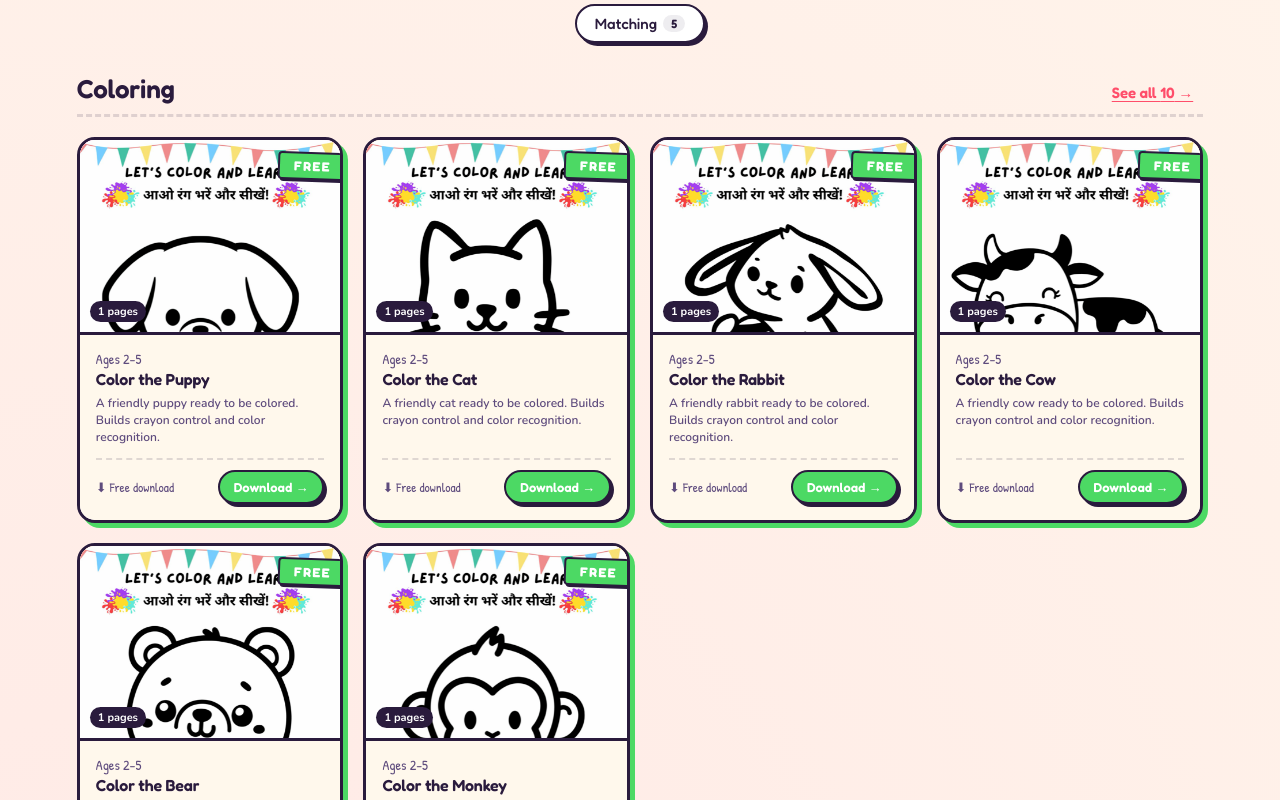
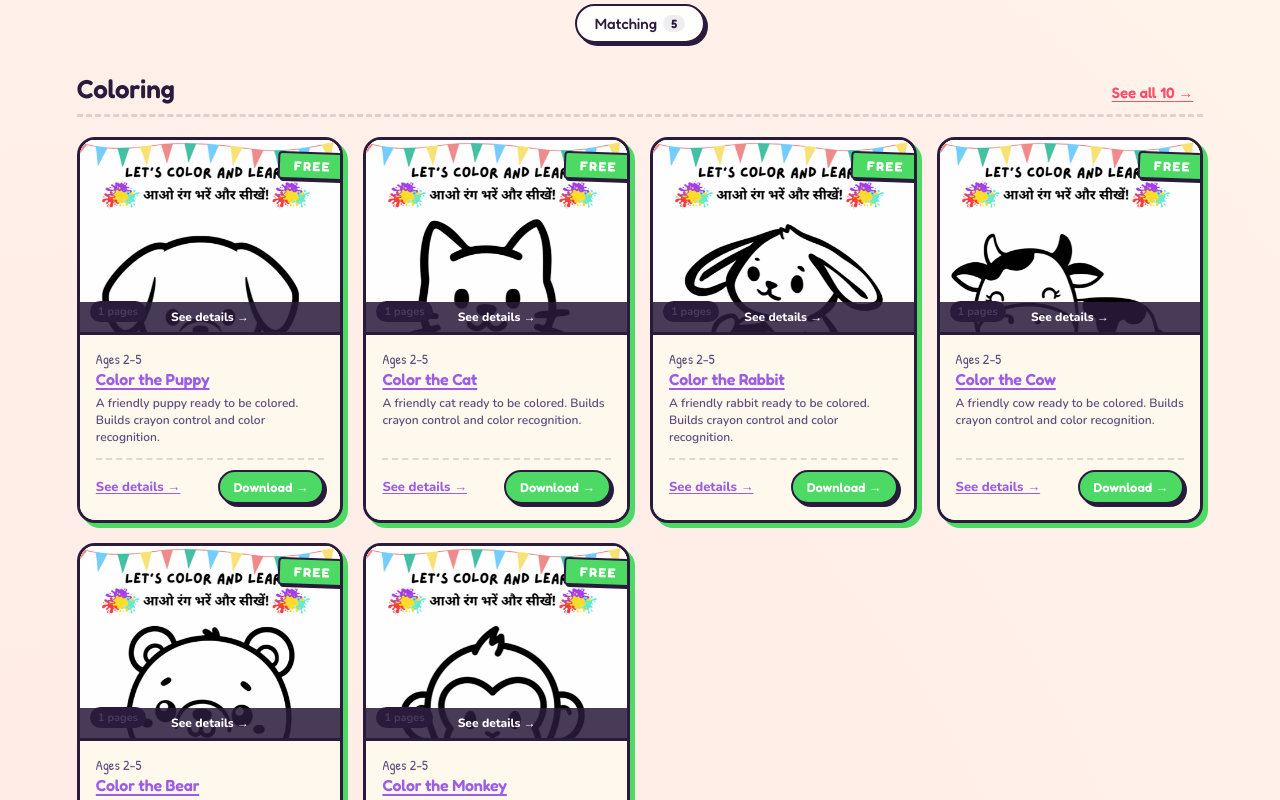
Before and after one commit to chotikiduniya21-bot/ckd, a Next.js app: page /activity-sheets in a window 1280 px wide. Shown: the part 900-1700 px from the top of the page. Built offline with nearby package versions, Linux system fonts and the light colour scheme; no server answers.

Commit message:
sheets: make thumbnail and title clickable, add See details link

```diff
--- a/app/activity-sheets/FreeSheetsGrid.tsx
+++ b/app/activity-sheets/FreeSheetsGrid.tsx
@@ -55,24 +55,46 @@ export default function FreeSheetsGrid({ sheets }: { sheets: FreeSheet[] }) {
   const renderSheet = (sheet: FreeSheet) => (
     <div key={sheet.id} className={styles.freeCard}>
       <div className={styles.freeRibbon}>FREE</div>
+      {sheetContent[sheet.id] ? (
+        <Link
+          href={`/activity-sheets/${sheetContent[sheet.id].slug}`}
+          className={styles.freeThumb}
+          style={{ background: colorMap[sheet.color] }}
+          aria-label={`${sheet.title}, see details`}
+        >
+          <Image
+            src={`/sheet-thumbs/${sheet.id}.png`}
+            alt={`${sheet.title}, free printable activity sheet for kids ages ${sheet.ageRange}`}
+            fill
+            sizes="(max-width: 700px) 90vw, 300px"
+            className={styles.freeThumbImg}
+          />
+          <div className={styles.freePageBadge}>{sheet.pages} pages</div>
+          <div className={styles.freeThumbHint}>See details →</div>
+        </Link>
+      ) : (
         <div
           className={styles.freeThumb}
           style={{ background: colorMap[sheet.color] }}
         >
           <Image
             src={`/sheet-thumbs/${sheet.id}.png`}
-          alt={`${sheet.title} — free printable activity sheet for kids ages ${sheet.ageRange}`}
+            alt={`${sheet.title}, free printable activity sheet for kids ages ${sheet.ageRange}`}
             fill
             sizes="(max-width: 700px) 90vw, 300px"
             className={styles.freeThumbImg}
           />
           <div className={styles.freePageBadge}>{sheet.pages} pages</div>
         </div>
+      )}
       <div className={styles.freeBody}>
         <div className={styles.freeAge}>Ages {sheet.ageRange}</div>
         <h3 className={styles.freeCardTitle}>
           {sheetContent[sheet.id] ? (
-            <Link href={`/activity-sheets/${sheetContent[sheet.id].slug}`}>
+            <Link
+              href={`/activity-sheets/${sheetContent[sheet.id].slug}`}
+              className={styles.freeCardTitleLink}
+            >
               {sheet.title}
             </Link>
           ) : (
@@ -81,7 +103,16 @@ export default function FreeSheetsGrid({ sheets }: { sheets: FreeSheet[] }) {
         </h3>
         <p className={styles.freeDesc}>{sheet.description}</p>
         <div className={styles.freeFooter}>
+          {sheetContent[sheet.id] ? (
+            <Link
+              href={`/activity-sheets/${sheetContent[sheet.id].slug}`}
+              className={styles.freeDetailsLink}
+            >
+              See details →
+            </Link>
+          ) : (
             <span className={styles.freeDownloads}>⬇ {sheet.downloads}</span>
+          )}
           <button
             onClick={() => download(String(sheet.id), 'free')}
             disabled={isDownloading}
--- a/app/activity-sheets/sheets.module.css
+++ b/app/activity-sheets/sheets.module.css
@@ -906,3 +906,44 @@
     font-size: 14px;
   }
 }
+
+/* ===== Sheet detail affordances ===== */
+.freeCardTitleLink {
+  color: var(--purple);
+  text-decoration: underline;
+  text-decoration-thickness: 2px;
+  text-underline-offset: 3px;
+}
+.freeCardTitleLink:hover { color: var(--red); }
+
+.freeDetailsLink {
+  font-size: 13px;
+  font-weight: 800;
+  color: var(--purple);
+  text-decoration: underline;
+  text-underline-offset: 2px;
+}
+.freeDetailsLink:hover { color: var(--red); }
+
+.freeThumbHint {
+  position: absolute;
+  left: 0; right: 0; bottom: 0;
+  background: rgba(42,27,61,0.86);
+  color: #fff;
+  font-size: 12px;
+  font-weight: 800;
+  text-align: center;
+  padding: 7px 6px;
+  opacity: 0;
+  transform: translateY(100%);
+  transition: opacity 0.18s, transform 0.18s;
+  z-index: 3;
+}
+.freeCard:hover .freeThumbHint,
+.freeThumb:focus-visible .freeThumbHint {
+  opacity: 1;
+  transform: translateY(0);
+}
+@media (hover: none) {
+  .freeThumbHint { opacity: 1; transform: translateY(0); }
+}
```
Lines whose indentation alone changed are shown as unchanged.
